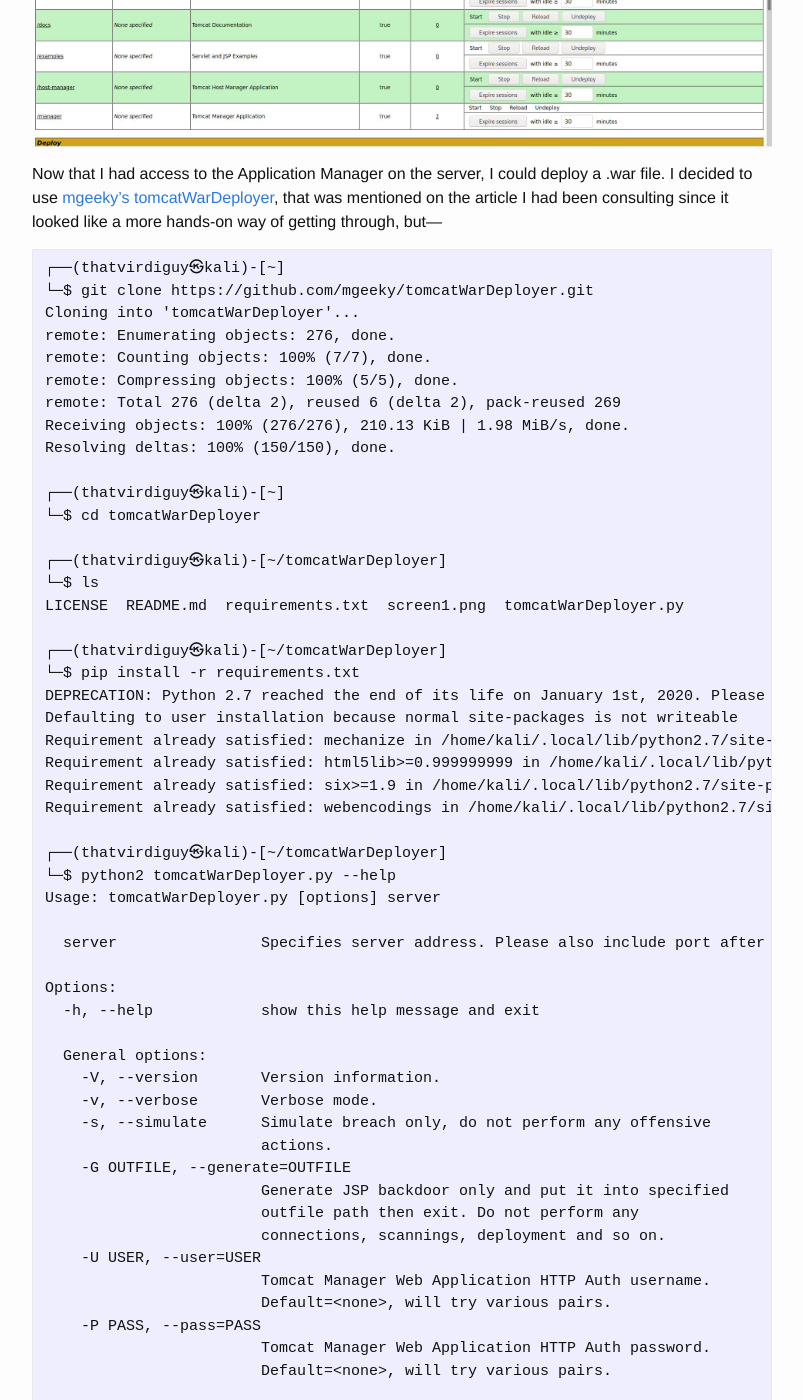
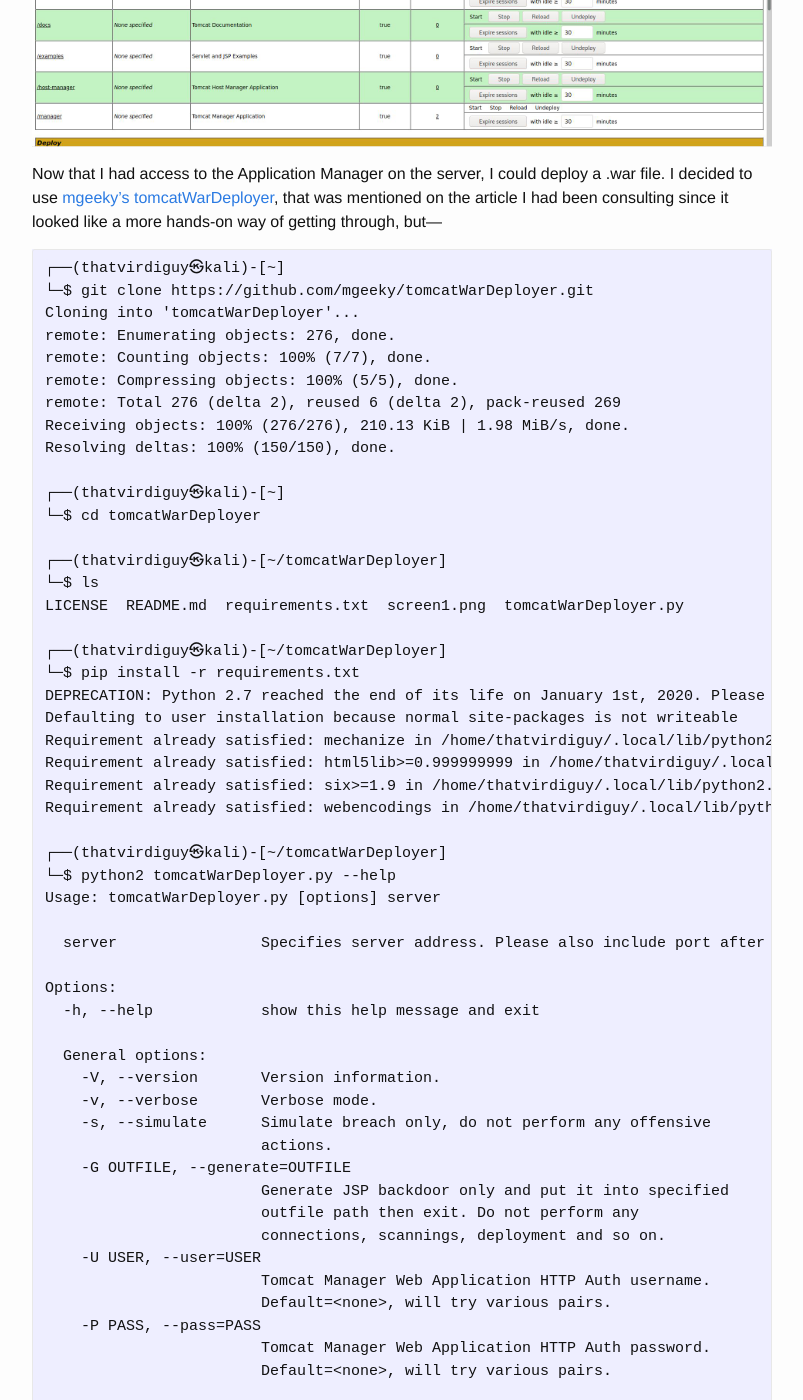
Before and after one commit to thatvirdiguy/thatvirdiguy.github.io, a Jekyll site: the page built from _posts/2022-02-21-hack-the-box:-jerry.md, in a window 1280 px wide and 1400 px high, scrolled down 8460 px. Shown: the whole window, without its empty margins (238-1041 px from the left). Built offline with Jekyll 4.4.1, drawn with Linux system fonts in a browser that asks for light colours; our own code applies the rules of GitHub Pages for plain Markdown files; some of the changed text lies outside the part shown.

Commit message:
typo fix

```diff
--- a/_posts/2022-02-21-hack-the-box:-jerry.md
+++ b/_posts/2022-02-21-hack-the-box:-jerry.md
@@ -348,10 +348,10 @@
 └─$ pip install -r requirements.txt                                                                                                                                                                                                    1 ⨯
 DEPRECATION: Python 2.7 reached the end of its life on January 1st, 2020. Please upgrade your Python as Python 2.7 is no longer maintained. pip 21.0 will drop support for Python 2.7 in January 2021. More details about Python 2 support in pip can be found at https://pip.pypa.io/en/latest/development/release-process/#python-2-support pip 21.0 will remove support for this functionality.
 Defaulting to user installation because normal site-packages is not writeable
-Requirement already satisfied: mechanize in /home/kali/.local/lib/python2.7/site-packages (from -r requirements.txt (line 1)) (0.4.7)
-Requirement already satisfied: html5lib>=0.999999999 in /home/kali/.local/lib/python2.7/site-packages (from mechanize->-r requirements.txt (line 1)) (1.1)
-Requirement already satisfied: six>=1.9 in /home/kali/.local/lib/python2.7/site-packages (from html5lib>=0.999999999->mechanize->-r requirements.txt (line 1)) (1.16.0)
-Requirement already satisfied: webencodings in /home/kali/.local/lib/python2.7/site-packages (from html5lib>=0.999999999->mechanize->-r requirements.txt (line 1)) (0.5.1)
+Requirement already satisfied: mechanize in /home/thatvirdiguy/.local/lib/python2.7/site-packages (from -r requirements.txt (line 1)) (0.4.7)
+Requirement already satisfied: html5lib>=0.999999999 in /home/thatvirdiguy/.local/lib/python2.7/site-packages (from mechanize->-r requirements.txt (line 1)) (1.1)
+Requirement already satisfied: six>=1.9 in /home/thatvirdiguy/.local/lib/python2.7/site-packages (from html5lib>=0.999999999->mechanize->-r requirements.txt (line 1)) (1.16.0)
+Requirement already satisfied: webencodings in /home/thatvirdiguy/.local/lib/python2.7/site-packages (from html5lib>=0.999999999->mechanize->-r requirements.txt (line 1)) (0.5.1)
 
 ┌──(thatvirdiguy㉿kali)-[~/tomcatWarDeployer]
 └─$ python2 tomcatWarDeployer.py --help                                                                                                                                                  1 ⨯
```
Also changed, not shown: _posts/2022-02-16-hack-the-box:-lame.md (+2 -2 lines).
